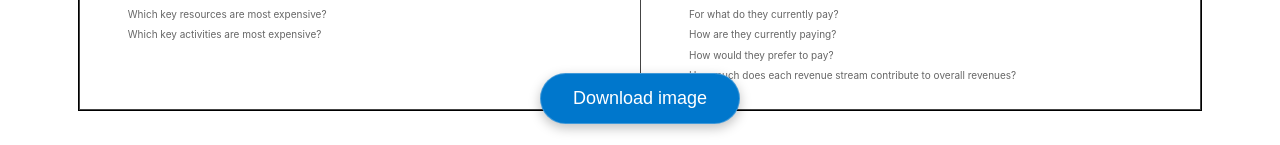
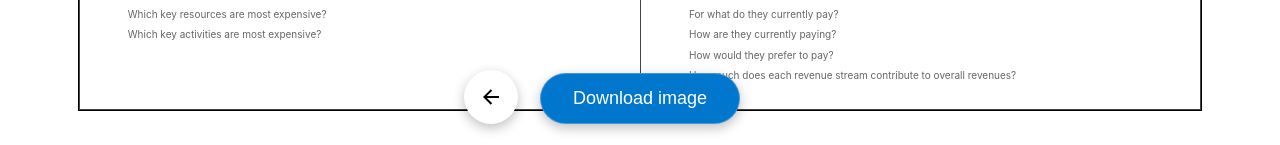
Before and after one commit to masayaShinoda/business-model-canvas-generator, a SvelteKit app: page /result in a window 1280 px wide. Shown: the part 652-797 px from the top of the page. Built offline with nearby package versions, Linux system fonts and the light colour scheme.

Commit message:
add backbtn

```diff
--- a/src/routes/(result)/result/+layout.svelte
+++ b/src/routes/(result)/result/+layout.svelte
@@ -37,6 +37,8 @@
 		min-height: 200%;
 		padding: 1rem;
 		overflow-x: visible;
+		max-width: 100%;
+		overflow: scroll;
 	}
 	main[lang='km'] {
 		font-family: 'Khmer', -apple-system, BlinkMacSystemFont, 'Segoe UI', 'Noto Sans', Helvetica,
--- a/src/routes/(result)/result/+page.svelte
+++ b/src/routes/(result)/result/+page.svelte
@@ -11,6 +11,7 @@
 	let language: string | null;
 	let download_results: VoidFunction;
 	let is_downloading: boolean;
+	let go_back: VoidFunction;
 
 	onMount(() => {
 		language = $page.url.searchParams.get('lang');
@@ -52,6 +53,10 @@
 				}, 250);
 			}
 		};
+
+		go_back = () => {
+			history.back();
+		};
 	});
 </script>
 
@@ -62,6 +67,13 @@
 		<button id="btn_download" on:click={download_results} disabled={is_downloading}
 			>{language === 'kh' ? 'ទាញយករូបភាព' : 'Download image'}</button
 		>
+		<button id="btn_back" on:click={go_back}>
+			<svg xmlns="http://www.w3.org/2000/svg" viewBox="0 0 24 24" width="24" height="24"
+				><path
+					d="M7.82843 10.9999H20V12.9999H7.82843L13.1924 18.3638L11.7782 19.778L4 11.9999L11.7782 4.22168L13.1924 5.63589L7.82843 10.9999Z"
+				/></svg
+			>
+		</button>
 	</div>
 </div>
 
@@ -111,4 +123,32 @@
 	.btn-section .btn-wrapper #btn_download:disabled:active {
 		transform: none;
 	}
+	.btn-section .btn-wrapper #btn_back {
+		background: none;
+		outline: none;
+		border: none;
+		color: #0077cc;
+
+		border-radius: 100vmax;
+		padding: 0.875rem;
+		font-size: 1.125rem;
+		position: fixed;
+		bottom: 3dvh;
+		left: 50%;
+		margin-left: -11rem;
+		cursor: pointer;
+
+		display: inline-flex;
+		align-items: center;
+
+		background-color: #fff;
+		border: 1px solid rgba(255, 255, 255, 0.25);
+		box-shadow: 0 0.25rem 0.75rem rgba(0, 0, 0, 0.25);
+	}
+	@media screen and (max-width: 48em) {
+		.btn-section .btn-wrapper #btn_back {
+			left: 1rem;
+			margin-left: 0;
+		}
+	}
 </style>
```
